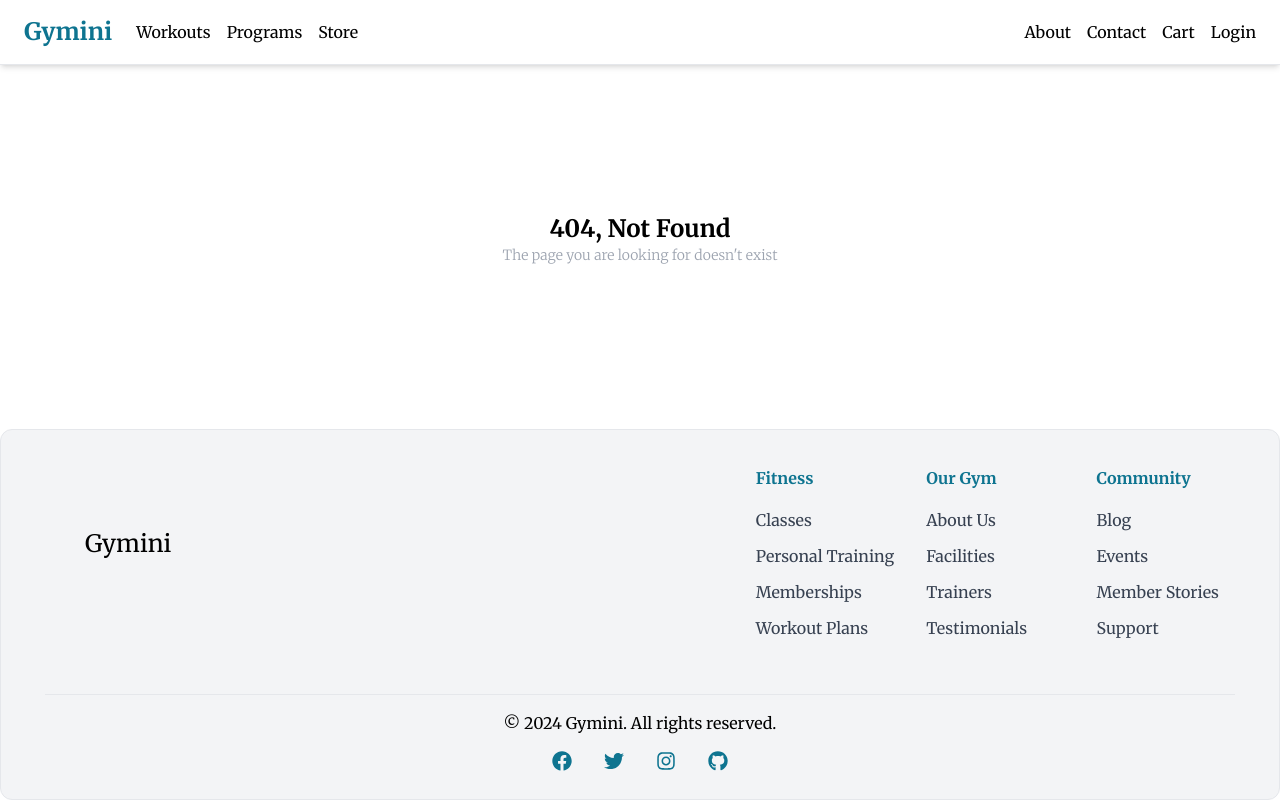
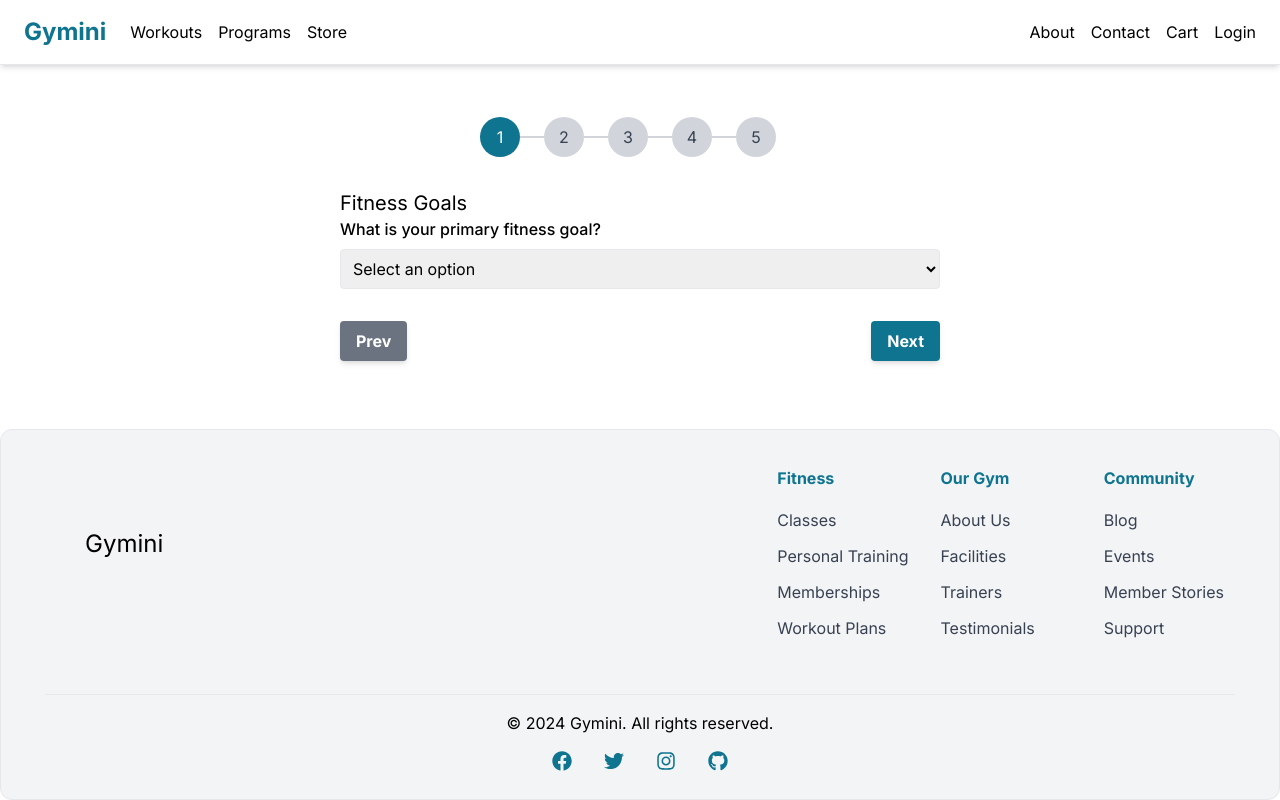
Before and after one commit to Rizwanishere/bitMages-frontend, a React (Vite) app: page /ai in a window 1280 px wide. Built offline with nearby package versions, Linux system fonts and the light colour scheme.

Commit message:
Added AI UI

```diff
--- a/package.json
+++ b/package.json
@@ -10,6 +10,8 @@
     "preview": "vite preview"
   },
   "dependencies": {
+    "@heroicons/react": "^2.1.3",
+    "@material-tailwind/react": "^2.1.9",
     "axios": "^1.7.2",
     "react": "^18.2.0",
     "react-dom": "^18.2.0",
--- /dev/null
+++ b/src/Ai.jsx
@@ -0,0 +1,255 @@
+import React, { useState } from "react";
+import { Button } from "@material-tailwind/react";
+
+// Define the questions for each step
+const steps = [
+  {
+    title: "Fitness Goals",
+    questions: [
+      {
+        id: "goal",
+        question: "What is your primary fitness goal?",
+        options: [
+          { value: "Build muscle", label: "Build muscle" },
+          { value: "Lose weight", label: "Lose weight" },
+          { value: "Improve endurance", label: "Improve endurance" },
+          { value: "Increase flexibility", label: "Increase flexibility" },
+        ],
+      },
+    ],
+  },
+  {
+    title: "Workout Preferences",
+    questions: [
+      {
+        id: "workoutDays",
+        question: "How many days per week can you commit to working out?",
+        options: [
+          { value: "1-2 days", label: "1-2 days" },
+          { value: "3-4 days", label: "3-4 days" },
+          { value: "5-6 days", label: "5-6 days" },
+          { value: "Every day", label: "Every day" },
+        ],
+      },
+      {
+        id: "workoutType",
+        question: "What type of workouts do you prefer?",
+        options: [
+          { value: "Strength training", label: "Strength training" },
+          { value: "Cardio", label: "Cardio" },
+          {
+            value: "Flexibility and mobility",
+            label: "Flexibility and mobility",
+          },
+          { value: "Mixed routines", label: "Mixed routines" },
+        ],
+      },
+    ],
+  },
+  {
+    title: "Dietary Habits",
+    questions: [
+      {
+        id: "dietaryRestrictions",
+        question: "Do you have any dietary restrictions?",
+        options: [
+          { value: "None", label: "None" },
+          { value: "Vegetarian", label: "Vegetarian" },
+          { value: "Vegan", label: "Vegan" },
+          { value: "Gluten-free", label: "Gluten-free" },
+          { value: "Other", label: "Other" },
+        ],
+      },
+      {
+        id: "eatingOutFrequency",
+        question: "How often do you eat out?",
+        options: [
+          { value: "Rarely", label: "Rarely" },
+          { value: "1-2 times per week", label: "1-2 times per week" },
+          { value: "3-4 times per week", label: "3-4 times per week" },
+          { value: "Almost every day", label: "Almost every day" },
+        ],
+      },
+    ],
+  },
+  {
+    title: "Body Type and Metabolism",
+    questions: [
+      {
+        id: "bodyType",
+        question: "How would you describe your body type?",
+        options: [
+          {
+            value: "Ectomorph",
+            label: "Ectomorph (lean, difficulty gaining weight)",
+          },
+          {
+            value: "Mesomorph",
+            label: "Mesomorph (athletic, gains muscle easily)",
+          },
+          {
+            value: "Endomorph",
+            label: "Endomorph (higher body fat, gains weight easily)",
+          },
+        ],
+      },
+      {
+        id: "metabolism",
+        question: "How would you describe your metabolism?",
+        options: [
+          { value: "Fast", label: "Fast" },
+          { value: "Average", label: "Average" },
+          { value: "Slow", label: "Slow" },
+        ],
+      },
+    ],
+  },
+  {
+    title: "Lifestyle and Activity Level",
+    questions: [
+      {
+        id: "activityLevel",
+        question: "What is your daily activity level?",
+        options: [
+          { value: "Sedentary", label: "Sedentary (little to no exercise)" },
+          {
+            value: "Lightly active",
+            label: "Lightly active (light exercise/sports 1-3 days/week)",
+          },
+          {
+            value: "Moderately active",
+            label: "Moderately active (moderate exercise/sports 3-5 days/week)",
+          },
+          {
+            value: "Very active",
+            label: "Very active (hard exercise/sports 6-7 days/week)",
+          },
+        ],
+      },
+      {
+        id: "mealPrepTime",
+        question:
+          "How much time can you dedicate to meal preparation each day?",
+        options: [
+          { value: "Less than 30 minutes", label: "Less than 30 minutes" },
+          { value: "30-60 minutes", label: "30-60 minutes" },
+          { value: "More than 60 minutes", label: "More than 60 minutes" },
+        ],
+      },
+    ],
+  },
+];
+
+export default function FitnessStepper() {
+  const [activeStep, setActiveStep] = useState(0);
+  const [answers, setAnswers] = useState({});
+
+  const isLastStep = activeStep === steps.length - 1;
+  const isFirstStep = activeStep === 0;
+
+  const handleNext = () => {
+    if (!isLastStep) setActiveStep(activeStep + 1);
+  };
+
+  const handlePrev = () => {
+    if (!isFirstStep) setActiveStep(activeStep - 1);
+  };
+
+  const handleAnswerChange = (stepIndex, questionId, value) => {
+    setAnswers((prev) => ({
+      ...prev,
+      [stepIndex]: {
+        ...prev[stepIndex],
+        [questionId]: value,
+      },
+    }));
+  };
+
+  const handleSubmit = () => {
+    console.log("User Answers: ", answers);
+    // You can add code here to handle form submission
+  };
+
+  return (
+    <div className="w-full max-w-2xl mx-auto py-8 px-4">
+      <div className="relative flex items-center justify-center mb-8 w-[350px] mx-auto">
+        {steps.map((step, index) => (
+          <div
+            key={index}
+            className={`flex items-center justify-center relative w-10 h-10 mr-6 rounded-full cursor-pointer ${
+              activeStep === index
+                ? "bg-primary text-white"
+                : "bg-gray-300 text-gray-700"
+            }`}
+            onClick={() => setActiveStep(index)}
+          >
+            {index + 1}
+            {index < steps.length - 1 && (
+              <div
+                className={`absolute left-full top-1/2 w-full h-0.5 transform -translate-y-1/2 ${
+                  activeStep >= index + 1 ? "bg-primary" : "bg-gray-300"
+                }`}
+              ></div>
+            )}
+          </div>
+        ))}
+      </div>
+
+      {/* Stepper Content */}
+      <div className="mt-8 w-full">
+        <h2 className="text-xl font-semiboldmb-4">
+          {steps[activeStep].title}
+        </h2>
+        {steps[activeStep].questions.map((question) => (
+          <div key={question.id} className="mb-4">
+            <label className="block font-medium mb-2">
+              {question.question}
+            </label>
+            <select
+              className="block w-[600px] p-2 border rounded"
+              value={answers[activeStep]?.[question.id] || ""}
+              onChange={(e) =>
+                handleAnswerChange(activeStep, question.id, e.target.value)
+              }
+            >
+              <option value="" disabled>
+                Select an option
+              </option>
+              {question.options.map((option) => (
+                <option key={option.value} value={option.value}>
+                  {option.label}
+                </option>
+              ))}
+            </select>
+          </div>
+        ))}
+      </div>
+
+      {/* Stepper Navigation Buttons */}
+      <div className="mt-8 flex justify-between">
+        <Button
+          onClick={handlePrev}
+          disabled={isFirstStep}
+          className="bg-gray-500 text-white px-4 py-2 rounded"
+        >
+          Prev
+        </Button>
+        {isLastStep ? (
+          <Button
+            onClick={handleSubmit}
+            className="bg-primary text-white px-4 py-2 rounded"
+          >
+            Submit
+          </Button>
+        ) : (
+          <Button
+            onClick={handleNext}
+            className="bg-primary text-white px-4 py-2 rounded"
+          >
+            Next
+          </Button>
+        )}
+      </div>
+    </div>
+  );
+}
--- a/src/Header.jsx
+++ b/src/Header.jsx
@@ -11,7 +11,7 @@ function Header() {
                         Gymini
                     </Link>
                     <ul className="flex space-x-4">
-                        <li><Link to="/workouts" className="nav-link">Workouts</Link></li>
+                        <li><Link to="/ai" className="nav-link">Workouts</Link></li>
                         <li><Link to="/programs" className="nav-link">Programs</Link></li>
                         <li><Link to="/store" className="nav-link">Store</Link></li>
                     </ul>
--- a/src/MainApp.jsx
+++ b/src/MainApp.jsx
@@ -5,6 +5,7 @@ import About from "./About";
 import Contact from "./Contact";
 import Program from "./Program";
 import Workout from "./Workout";
+import Ai from "./Ai";
 
 import NotFound from "./NotFound";
 
@@ -18,6 +19,7 @@ function MainApp() {
         <Route path="/programs" element={<Program />} />
         <Route path="/workouts" element={<Workout />} />
         <Route path="/contact" element={<Contact />} />
+        <Route path="/ai" element={<Ai />} />
 
 
         <Route path="*" element={<NotFound />} />
--- a/src/styles.css
+++ b/src/styles.css
@@ -1,26 +1,7 @@
-@import url('https://fonts.googleapis.com/css2?family=Merriweather:wght@300;400;700&display=swap');
-
-.merriweather-light {
-  font-family: "Merriweather", serif;
-  font-weight: 300;
-  font-style: normal;
-}
-
-.merriweather-regular {
-  font-family: "Merriweather", serif;
-  font-weight: 400;
-  font-style: normal;
-}
-
-.merriweather-bold {
-  font-family: "Merriweather", serif;
-  font-weight: 700;
-  font-style: normal;
-}
-
+@import url('https://fonts.googleapis.com/css2?family=Inter:wght@100..900&display=swap');
 
 body{
-  font-family: 'Merriweather', sans-serif;
+  font-family: "Inter", sans-serif;
 }
 
 /* Below are hover underlines */
--- a/tailwind.config.js
+++ b/tailwind.config.js
@@ -6,6 +6,12 @@ export default {
         'primary' : '#0e7490',
         // 'secondary' : '#59A3F9',
         // 'tertiary' : '#707070'
+        //  primary: '#FF5A5F',
+        //  secondary: '#00A699',
+        //  accent: '#FFB400',
+        //  neutral: '#F2F2F2',
+        //  primary: '#121212',
+        //  secondary: '#97fb57'
       }
     },
   },
```
Also changed, not shown: 1 other file (tests, documents, lock files or other folders).
